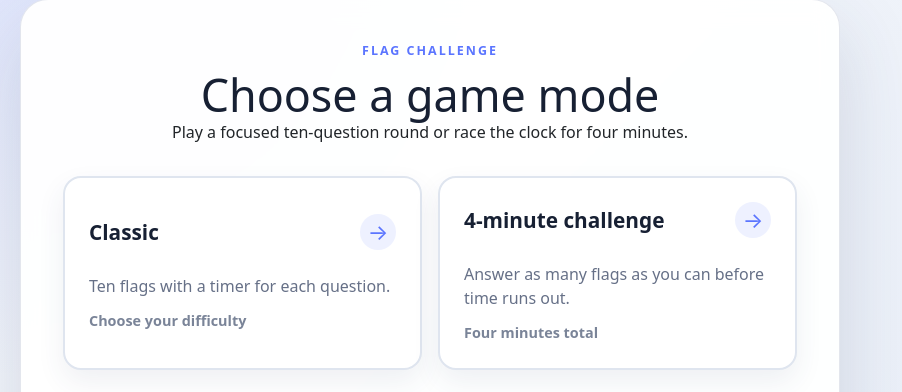
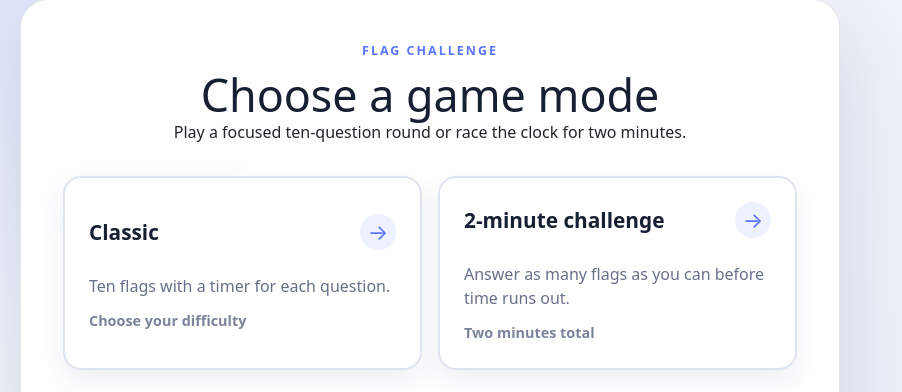
Before and after one commit to abhuraya/Flag_Quiz, a React (Vite) app: page /flags in a window 1280 px wide. Shown: the part 149-541 px from the top of the page, without its empty margins (0-902 px from the left). Built offline with nearby package versions, Linux system fonts and the light colour scheme.

Commit message:
Change timed flag quiz to two minutes

```diff
--- a/src/components/Flags.jsx
+++ b/src/components/Flags.jsx
@@ -9,7 +9,7 @@ import { leaderboardConfigured, submitLeaderboardScore } from "../utils/leaderbo
 
 
 const QUESTION_COUNT = 10;
-const TIMED_MODE_SECONDS = 4 * 60;
+const TIMED_MODE_SECONDS = 2 * 60;
 
 function formatTime(seconds) {
     const minutes = Math.floor(seconds / 60);
@@ -372,7 +372,7 @@ function handleChangeDifficulty() {
                 <section className="results-card">
                     <p className="quiz-label">FLAG CHALLENGE</p>
                     <h1>Choose a game mode</h1>
-                    <p>Play a focused ten-question round or race the clock for four minutes.</p>
+                    <p>Play a focused ten-question round or race the clock for two minutes.</p>
                     <div className="difficulty-options game-mode-options">
                         <button className="difficulty-card difficulty-medium" onClick={() => handleModeSelect("classic")}>
                             <div className="difficulty-card-top">
@@ -384,11 +384,11 @@ function handleChangeDifficulty() {
                         </button>
                         <button className="difficulty-card difficulty-hard" onClick={() => handleModeSelect("timed")}>
                             <div className="difficulty-card-top">
-                                <span className="difficulty-name">4-minute challenge</span>
+                                <span className="difficulty-name">2-minute challenge</span>
                                 <span className="difficulty-arrow">→</span>
                             </div>
                             <p>Answer as many flags as you can before time runs out.</p>
-                            <span className="difficulty-details">Four minutes total</span>
+                            <span className="difficulty-details">Two minutes total</span>
                         </button>
                     </div>
                     <Link className="secondary-action difficulty-home-link" to="/">Back home</Link>
@@ -434,7 +434,7 @@ function handleChangeDifficulty() {
 
                                         <p>
                                             {quizMode === "timed"
-                                                ? "Four minutes total"
+                                                ? "Two minutes total"
                                                 : `${settings.time} seconds per question`}
                                         </p>
 
@@ -468,7 +468,7 @@ function handleChangeDifficulty() {
 
                     <p className="final-score">
                         {quizMode === "timed" ? (
-                            <>You scored <strong>{score} correct</strong> in four minutes.</>
+                            <>You scored <strong>{score} correct</strong> in two minutes.</>
                         ) : (
                             <>You scored <strong>{score} out of {questions.length}</strong></>
                         )}
```
